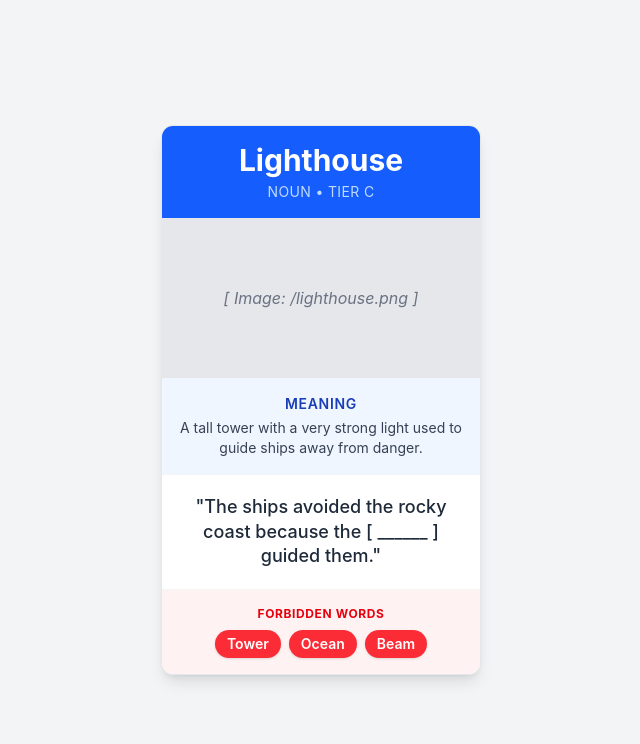
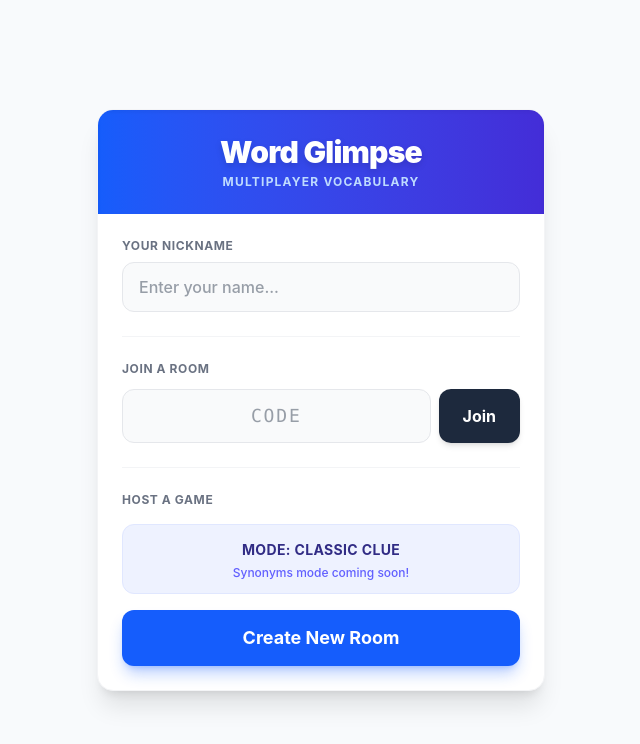
Before and after one commit to aboalisaleem/word-glimpse, a React (Vite) app: page / in a window 1280 px wide. Shown: the top 744 px of the page, without its empty margins (319-959 px from the left). Built offline with nearby package versions, Linux system fonts and the light colour scheme.

Commit message:
add Lobby component for game room management and user input

```diff
--- a/src/App.jsx
+++ b/src/App.jsx
@@ -1,13 +1,34 @@
+import { useState } from 'react';
+import Lobby from './views/Lobby';
 import Card from './components/Card';
 import vocabulary from './data/vocabulary.json';
 
 export default function App() {
-  // Load the first card from the JSON deck
-  const activeCard = vocabulary[0];
+  // State machine: tracks if the user is in the lobby or actively playing
+  const [inGame, setInGame] = useState(false);
 
+  // If they are not in a game, show the Lobby.
+  if (!inGame) {
+    return (
+      <Lobby
+        onCreateGame={() => setInGame(true)}
+        onJoinGame={() => setInGame(true)}
+      />
+    );
+  }
+
+  // If they clicked Create or Join, render the Game view.
   return (
-    <div className="flex min-h-screen items-center justify-center bg-gray-100 p-4">
-      <Card cardData={activeCard} />
+    <div className="flex flex-col min-h-screen items-center justify-center bg-slate-50 p-4">
+      <Card cardData={vocabulary[0]} />
+
+      {/* Temporary button to go back to the lobby during testing */}
+      <button
+        onClick={() => setInGame(false)}
+        className="mt-8 text-sm text-gray-500 hover:text-gray-800 underline font-medium"
+      >
+        Leave Room
+      </button>
     </div>
   );
 }
--- /dev/null
+++ b/src/views/Lobby.jsx
@@ -0,0 +1,76 @@
+import { useState } from 'react';
+
+export default function Lobby({ onJoinGame, onCreateGame }) {
+  const [nickname, setNickname] = useState('');
+  const [roomCode, setRoomCode] = useState('');
+
+  return (
+    <div className="min-h-screen bg-slate-50 flex flex-col items-center justify-center p-4">
+      <div className="max-w-md w-full bg-white rounded-2xl shadow-xl overflow-hidden border border-gray-100">
+
+        {/* Header */}
+        <div className="bg-gradient-to-r from-blue-600 to-indigo-700 p-6 text-center text-white shadow-inner">
+          <h1 className="text-3xl font-black tracking-tight drop-shadow-md">Word Glimpse</h1>
+          <p className="text-blue-200 mt-1 text-xs uppercase font-bold tracking-widest">Multiplayer Vocabulary</p>
+        </div>
+
+        <div className="p-6 space-y-6">
+          {/* Player Nickname */}
+          <div>
+            <label className="block text-xs font-bold text-gray-500 uppercase tracking-wider mb-2">Your Nickname</label>
+            <input
+              type="text"
+              className="w-full px-4 py-3 rounded-xl bg-gray-50 border border-gray-200 focus:border-blue-500 focus:ring-2 focus:ring-blue-200 outline-none transition-all font-medium text-gray-700"
+              placeholder="Enter your name..."
+              value={nickname}
+              onChange={(e) => setNickname(e.target.value)}
+            />
+          </div>
+
+          <hr className="border-gray-100" />
+
+          {/* Join Existing Game */}
+          <div className="space-y-3">
+            <label className="block text-xs font-bold text-gray-500 uppercase tracking-wider">Join a Room</label>
+            <div className="flex gap-2">
+              <input
+                type="text"
+                className="flex-1 px-4 py-3 rounded-xl bg-gray-50 border border-gray-200 focus:border-blue-500 outline-none uppercase font-mono tracking-widest text-center text-lg text-gray-700"
+                placeholder="CODE"
+                maxLength={6}
+                value={roomCode}
+                onChange={(e) => setRoomCode(e.target.value.toUpperCase())}
+              />
+              <button
+                onClick={onJoinGame}
+                className="bg-slate-800 hover:bg-slate-900 text-white px-6 font-bold rounded-xl shadow-md transition-colors"
+              >
+                Join
+              </button>
+            </div>
+          </div>
+
+          <hr className="border-gray-100" />
+
+          {/* Host New Game */}
+          <div className="space-y-4">
+            <label className="block text-xs font-bold text-gray-500 uppercase tracking-wider">Host a Game</label>
+
+            {/* Game Mode Placeholder */}
+            <div className="bg-indigo-50 border border-indigo-100 p-3 rounded-xl text-center">
+              <span className="text-sm font-bold text-indigo-900 uppercase tracking-wide">Mode: Classic Clue</span>
+              <p className="text-xs text-indigo-500 mt-1 font-medium">Synonyms mode coming soon!</p>
+            </div>
+
+            <button
+              onClick={onCreateGame}
+              className="w-full bg-blue-600 hover:bg-blue-700 text-white py-3.5 rounded-xl font-bold text-lg shadow-lg shadow-blue-600/30 transition-all transform active:scale-95"
+            >
+              Create New Room
+            </button>
+          </div>
+        </div>
+      </div>
+    </div>
+  );
+}
```
